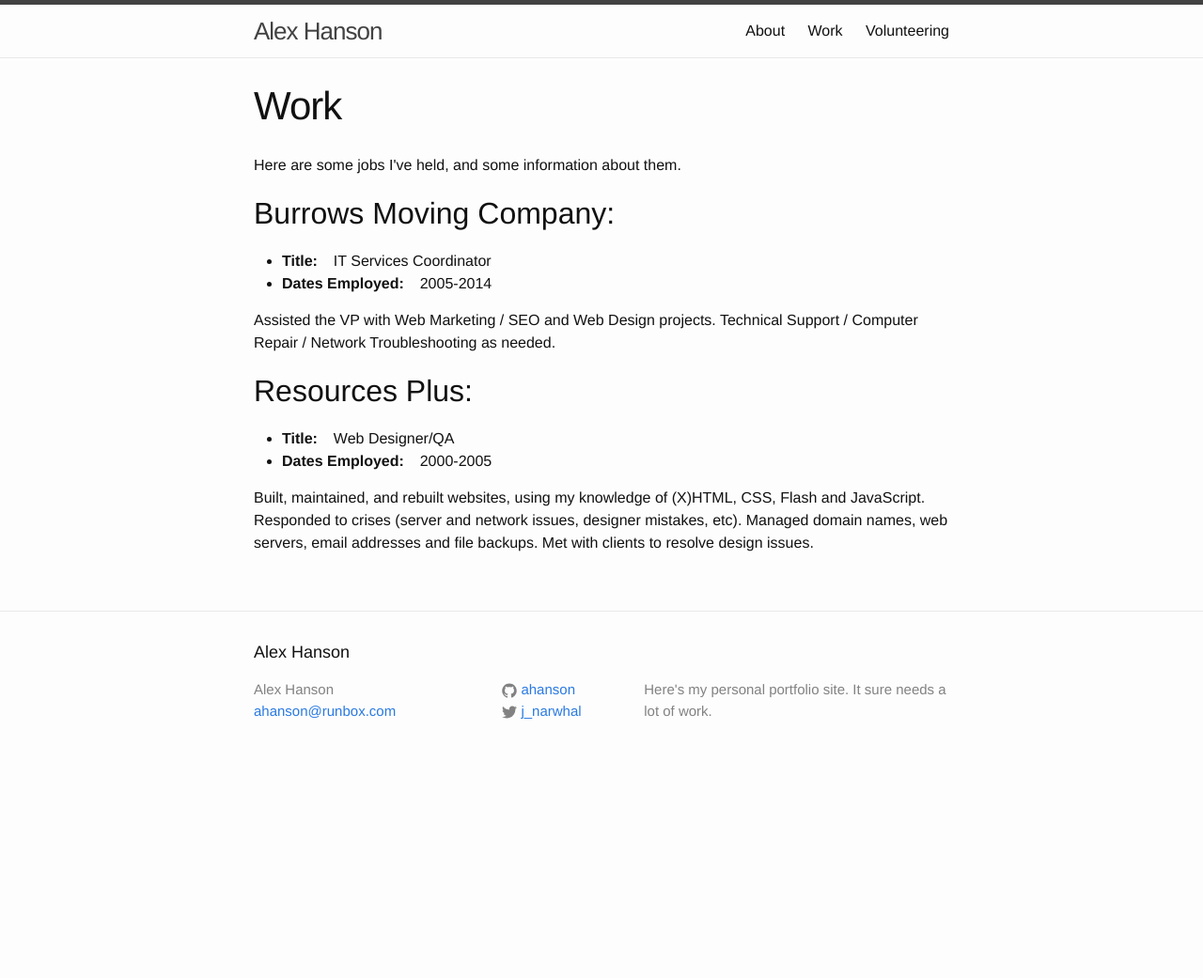
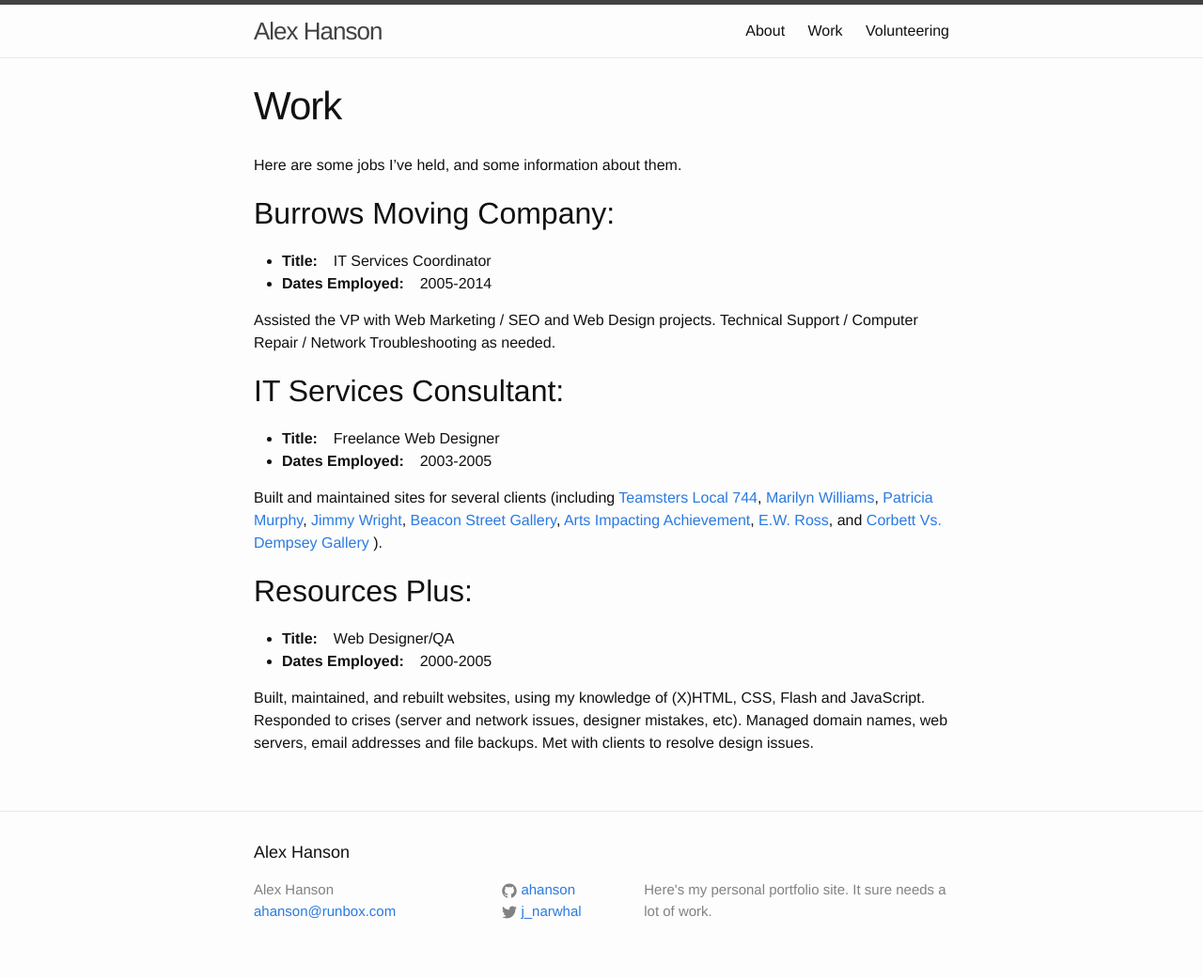
Before and after one commit to ahanson/portfolio-site, a Jekyll site: the page built from jobs.md, in a window 1280 px wide. Shown: the whole page at 94% size. Built offline with Jekyll 4.4.1, drawn with Linux system fonts in a browser that asks for light colours; before the commit the page ends 900 px from its top, so only the background shows below that.

Commit message:
removed the default text from the about page. Added more details to the employers database. Got the volunteer database view started.

```diff
--- a/_data/employers.yml
+++ b/_data/employers.yml
@@ -5,6 +5,11 @@
   dates: "2005-2014"
   blurb: "Assisted the VP with Web Marketing / SEO and Web Design projects. Technical Support / Computer Repair / Network Troubleshooting as needed."
 -
+  name: "IT Services Consultant"
+  title: "Freelance Web Designer"
+  dates: "2003-2005"
+  blurb: "Built and maintained sites for several clients (including [Teamsters Local 744](http://www.teamsterlocal744.org/), [Marilyn Williams](http://www.artismypassion.com/), [Patricia Murphy](http://patriciamurphyart.com/), [Jimmy Wright](http://www.jimmywrightartist.com/), [Beacon Street Gallery](http://www.beaconst.org/), [Arts Impacting Achievement](http://www.artsimpactingachievement.org/), [E.W. Ross](http://www.ewross.net/), and [Corbett Vs. Dempsey Gallery](http://www.corbettvsdempsey.com/) )."
+-
   name: "Resources Plus"
   title: "Web Designer/QA"
   dates: "2000-2005"
--- a/about.md
+++ b/about.md
@@ -4,8 +4,10 @@ title: About
 permalink: /about/
 ---
 
-This is the base Jekyll theme. You can find out more info about customizing your Jekyll theme, as well as basic Jekyll usage documentation at [jekyllrb.com](http://jekyllrb.com/)
+I'm an I.T. generalist, and I'm looking for a new job.
 
-You can find the source code for the Jekyll new theme at: [github.com/jglovier/jekyll-new](https://github.com/jglovier/jekyll-new)
+<!--This is the base Jekyll theme. You can find out more info about customizing your Jekyll theme, as well as basic Jekyll usage documentation at [jekyllrb.com](http://jekyllrb.com/)-->
 
-You can find the source code for Jekyll at [github.com/jekyll/jekyll](https://github.com/jekyll/jekyll)
+<!--You can find the source code for the Jekyll new theme at: [github.com/jglovier/jekyll-new](https://github.com/jglovier/jekyll-new)-->
+
+<!--You can find the source code for Jekyll at [github.com/jekyll/jekyll](https://github.com/jekyll/jekyll)-->
--- a/jobs.md
+++ b/jobs.md
@@ -3,7 +3,7 @@ layout: page
 title: Work
 ---
 
-<p>Here are some jobs I've held, and some information about them.</p>
+Here are some jobs I've held, and some information about them.
 
 {% for employer in site.data.employers %}
 ##{{ employer.name }}:
```
Also changed, not shown: volunteer.md (+10 -1 lines).
